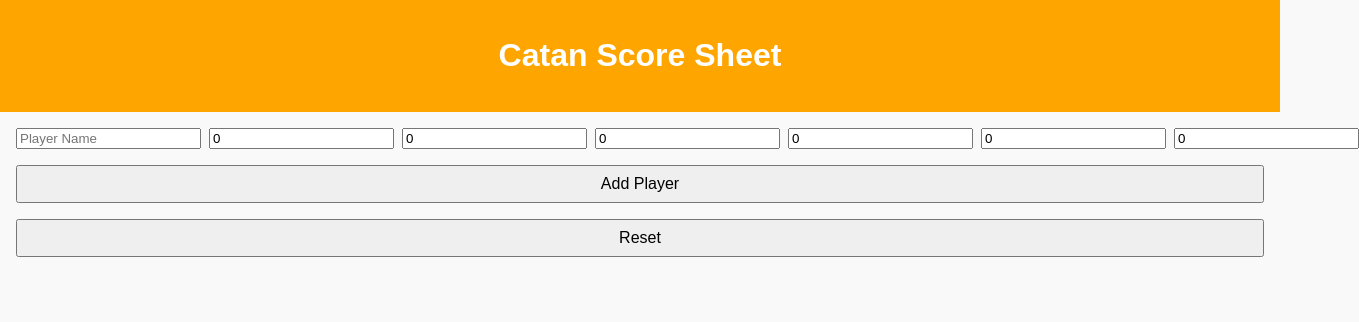
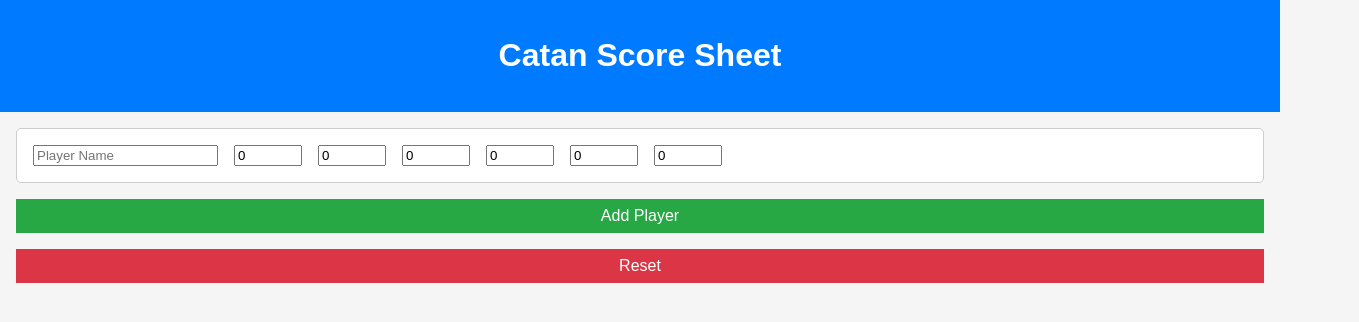
Before and after one commit to sadullahmbag/catan-score-sheet, a plain HTML site: page index.html in a window 1280 px wide. Both pictures are taken after a click on the button "Add Player". Shown: the whole page, 1359 px wide, since content can reach past the window. Drawn offline with Linux system fonts and the light colour scheme.

Commit message:
Update style.css

```diff
--- a/style.css
+++ b/style.css
@@ -2,10 +2,10 @@ body {
   font-family: Arial, sans-serif;
   margin: 0;
   padding: 0;
-  background-color: #f9f9f9;
+  background-color: #f5f5f5;
 }
 header {
-  background-color: #ffa500;
+  background-color: #007bff;
   color: white;
   padding: 1em;
   text-align: center;
@@ -21,14 +21,36 @@ form {
 #player-container {
   display: flex;
   flex-direction: column;
-  gap: 0.5em;
+  gap: 1em;
 }
 .player-row {
+  border: 1px solid #ccc;
+  padding: 1em;
+  border-radius: 5px;
+  background: white;
   display: flex;
-  gap: 0.5em;
+  flex-wrap: wrap;
+  gap: 1em;
   align-items: center;
 }
+.player-row input[type="number"] {
+  width: 60px;
+}
 button {
-  padding: 0.5em;
+  padding: 0.5em 1em;
   font-size: 1em;
+  cursor: pointer;
 }
+button#add-player {
+  background-color: #28a745;
+  color: white;
+  border: none;
+}
+button[type="reset"] {
+  background-color: #dc3545;
+  color: white;
+  border: none;
+}
+.total-points {
+  font-weight: bold;
+}
```
